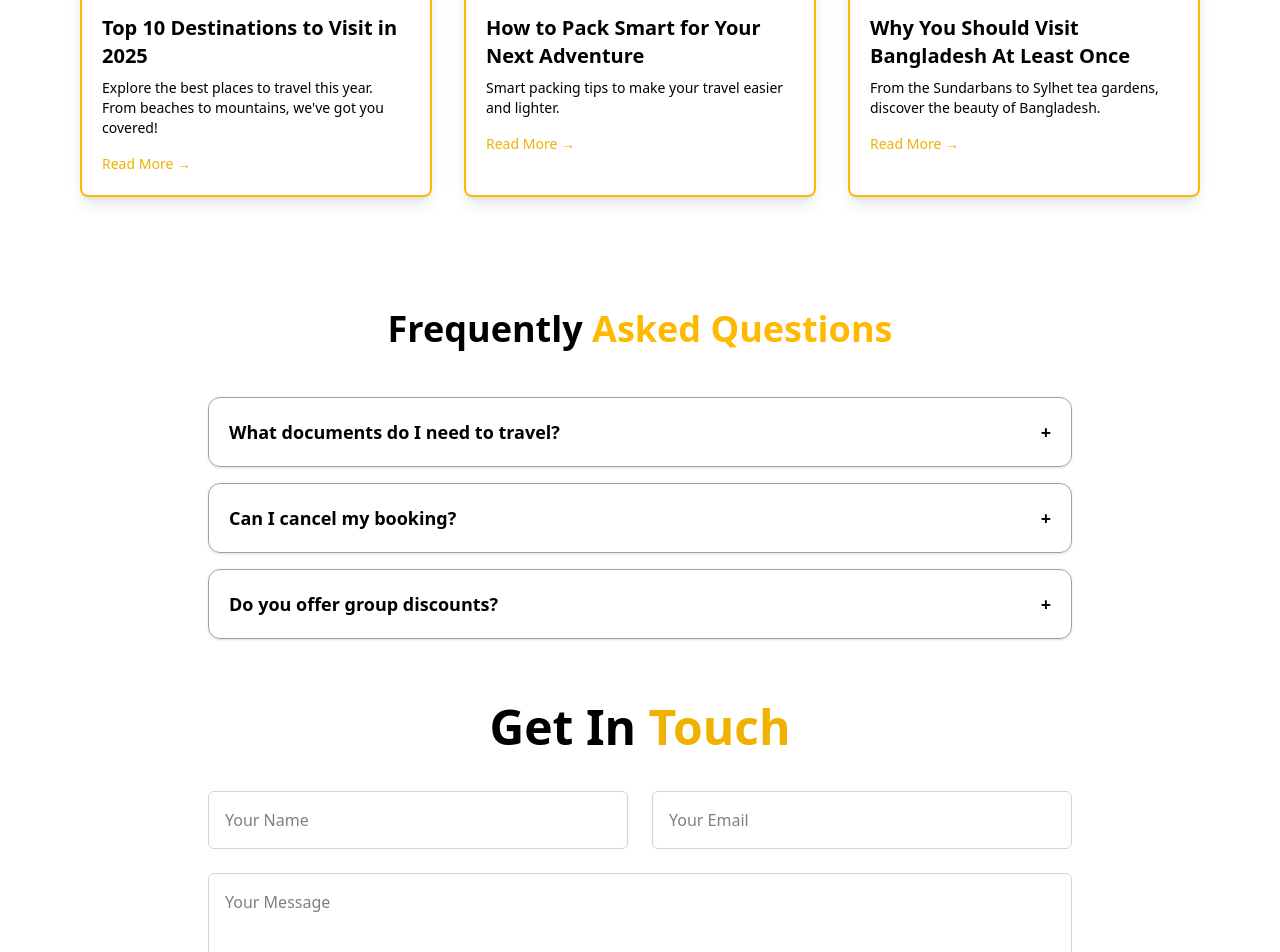
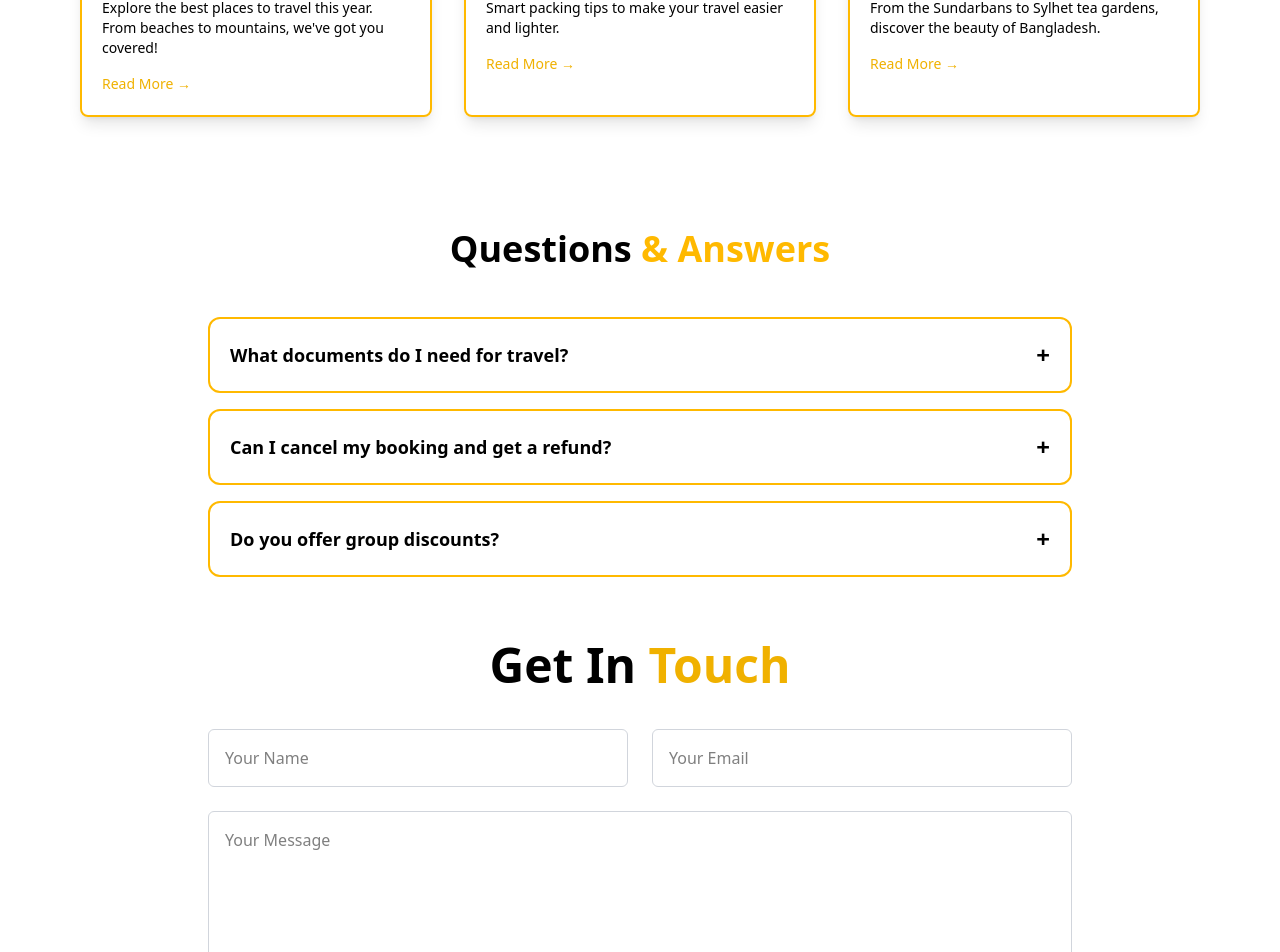
Before and after one commit to shamim-ahmad-ahnaf/Travel-Tour, a React (Vite) app: page / in a window 1280 px wide. Shown: the part 6074-7026 px from the top of the page. Built offline with nearby package versions, Linux system fonts and the light colour scheme.

Commit message:
problem-solved

```diff
--- a/src/App.jsx
+++ b/src/App.jsx
@@ -8,11 +8,11 @@ import Testimonials from './components/Testimonials'
 import Contact from './Contact/Contact'
 import CourseSection from './CourseSection/Course'
 import DarkModeToggle from './DarkModeToggle/DarkModeToggle'
-import Faq from './Faq/Faq'
 import Gallery from './Gallery/Gallery'
 import Navbar from './Navbar/Navbar'
 import Newsletter from './Newsletter/Newsletter'
 import Pricing from './Pricing/Pricing'
+import QuestionAnswer from './QuestionAnswer/QuestionAnswer'
 import ScrollToTop from './ScrollToTop/ScrollToTop'
 import Team from './Team/Team'
 
@@ -22,7 +22,7 @@ function App() {
   return (
     <>
       <Navbar />
-      <div className="pt-20">
+      <div className="">
         <div id="home" className=" scroll-smooth">
           <HeroSection />
         </div>
@@ -40,7 +40,7 @@ function App() {
         <Pricing />
         <Team />
         <BlogSection />
-        <Faq />
+        <QuestionAnswer />
         <div id="contact" className=" scroll-smooth">
           <Contact />
         </div>
--- a/src/Faq/FAQ.jsx
+++ /dev/null
@@ -1,51 +0,0 @@
-import { useState } from "react";
-
-const Faq = () => {
-  const faqs = [
-    {
-      question: "What documents do I need to travel?",
-      answer: "You’ll need your passport, visa (if applicable), and any required travel permits."
-    },
-    {
-      question: "Can I cancel my booking?",
-      answer: "Yes, you can cancel within 7 days before your departure and receive a full refund."
-    },
-    {
-      question: "Do you offer group discounts?",
-      answer: "Yes! Groups of 5 or more receive a special discount. Contact our team for details."
-    }
-  ];
-
-  const [activeIndex, setActiveIndex] = useState(null);
-
-  const toggle = (index) => {
-    setActiveIndex(index === activeIndex ? null : index);
-  };
-
-  return (
-    <section className="py-16 " id="faq">
-      <div className="max-w-4xl mx-auto px-4">
-        <h2 className="text-4xl font-bold text-center mb-12 ">Frequently <span className="text-amber-400">Asked Questions</span></h2>
-        <div className="space-y-4">
-          {faqs.map((faq, index) => (
-            <div
-              key={index}
-              className=" border border-gray-400 rounded-xl shadow-sm p-5 cursor-pointer"
-              onClick={() => toggle(index)}
-            >
-              <h3 className="text-lg font-semibold  flex justify-between items-center">
-                {faq.question}
-                <span>{activeIndex === index ? "−" : "+"}</span>
-              </h3>
-              {activeIndex === index && (
-                <p className="text-gray-300 mt-2">{faq.answer}</p>
-              )}
-            </div>
-          ))}
-        </div>
-      </div>
-    </section>
-  );
-};
-
-export default Faq;
--- /dev/null
+++ b/src/QuestionAnswer/QuestionAnswer.jsx
@@ -0,0 +1,53 @@
+import { useState } from "react";
+
+const QuestionAnswer = () => {
+  const questions = [
+    {
+      question: "What documents do I need for travel?",
+      answer: "You will need your passport, visa (if required), and any travel permits if applicable.",
+    },
+    {
+      question: "Can I cancel my booking and get a refund?",
+      answer: "Yes, you can cancel your booking up to 7 days before departure and receive a full refund.",
+    },
+    {
+      question: "Do you offer group discounts?",
+      answer: "Yes! Groups of 5 or more people receive a special discount. Please contact our team for details.",
+    },
+  ];
+
+  const [activeIndex, setActiveIndex] = useState(null);
+
+  const toggle = (index) => {
+    setActiveIndex(index === activeIndex ? null : index);
+  };
+
+  return (
+    <section className="py-16 " id="questions">
+      <div className="max-w-4xl px-4 mx-auto">
+        <h2 className="mb-12 text-4xl font-bold text-center">
+          Questions <span className="text-amber-400">& Answers</span>
+        </h2>
+        <div className="space-y-4">
+          {questions.map((item, index) => (
+            <div
+              key={index}
+              className="p-5 transition border-2 cursor-pointer rounded-xl border-amber-400"
+              onClick={() => toggle(index)}
+            >
+              <h3 className="flex items-center justify-between text-lg font-semibold">
+                {item.question}
+                <span className="text-2xl">{activeIndex === index ? "−" : "+"}</span>
+              </h3>
+              {activeIndex === index && (
+                <p className="mt-2 ">{item.answer}</p>
+              )}
+            </div>
+          ))}
+        </div>
+      </div>
+    </section>
+  );
+};
+
+export default QuestionAnswer;
```
